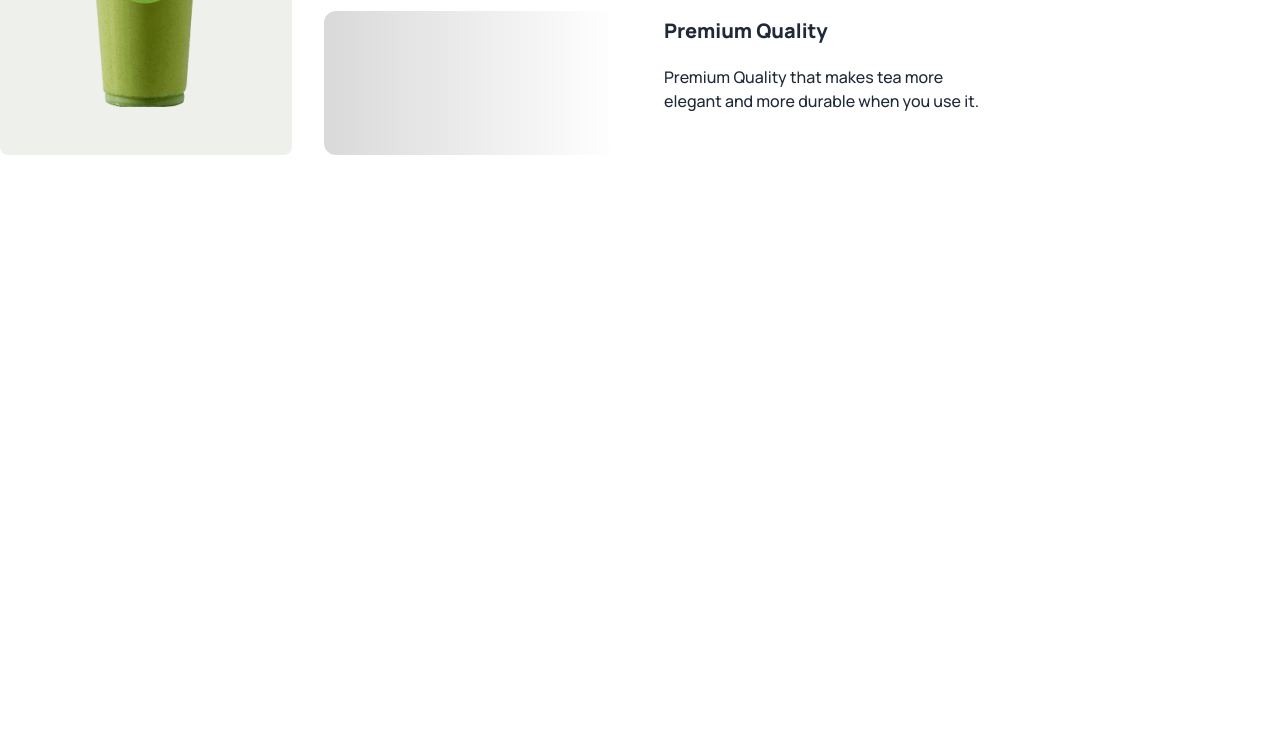
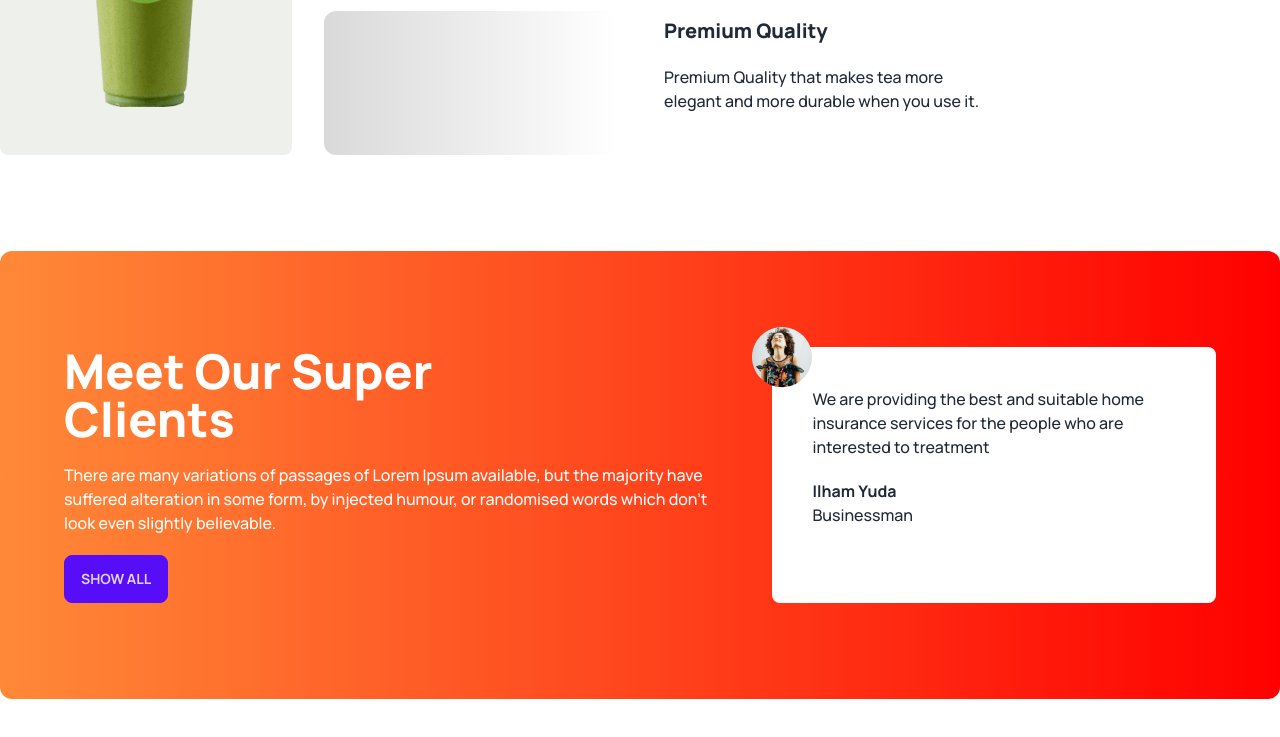
Before and after one commit to halimaislam1/Tea-house-with-daisyUI, a plain HTML site: page index.html in a window 1280 px wide. Shown: the part 1556-2293 px from the top of the page. Before the commit the page ends 1807 px from the top, so only its background shows below. Drawn offline with nearby package versions, Linux system fonts and the light colour scheme.

Commit message:
added a simple customer review

```diff
--- a/index.html
+++ b/index.html
@@ -122,6 +122,24 @@
           </div>
 
       </section>
+      <!-- Meet Our super Clients section -->
+      <section class="my-24 rounded-xl bg-gradient-to-r
+        from-[#FF8938] to-[#F00] px-16 py-24 flex flex-col lg:flex-row gap-12">
+        <div class="space-y-5">
+          <h2 class="text-5xl font-extrabold text-white">Meet Our Super <br> Clients</h2>
+          <p class="text-white">There are many variations of passages of Lorem Ipsum available, but the majority have suffered alteration in some form, by injected humour, or randomised words which don't look even slightly believable. </p>
+          <button class="btn btn-primary ">Show All</button>
+        </div>
+        <!-- review -->
+        <div class="relative  p-10 rounded-lg bg-white">
+          <img class="absolute -top-5 -left-5" src="images/client.png" alt="">
+          <p>
+            We are providing the best and suitable home insurance services for the people who are interested to treatment
+          </p>
+          <h4 class="font-bold mt-5">Ilham Yuda</h4>
+          <p class="font-medium">Businessman</p>
+        </div>
+      </section>
     </main>
     <footer>
 
```
